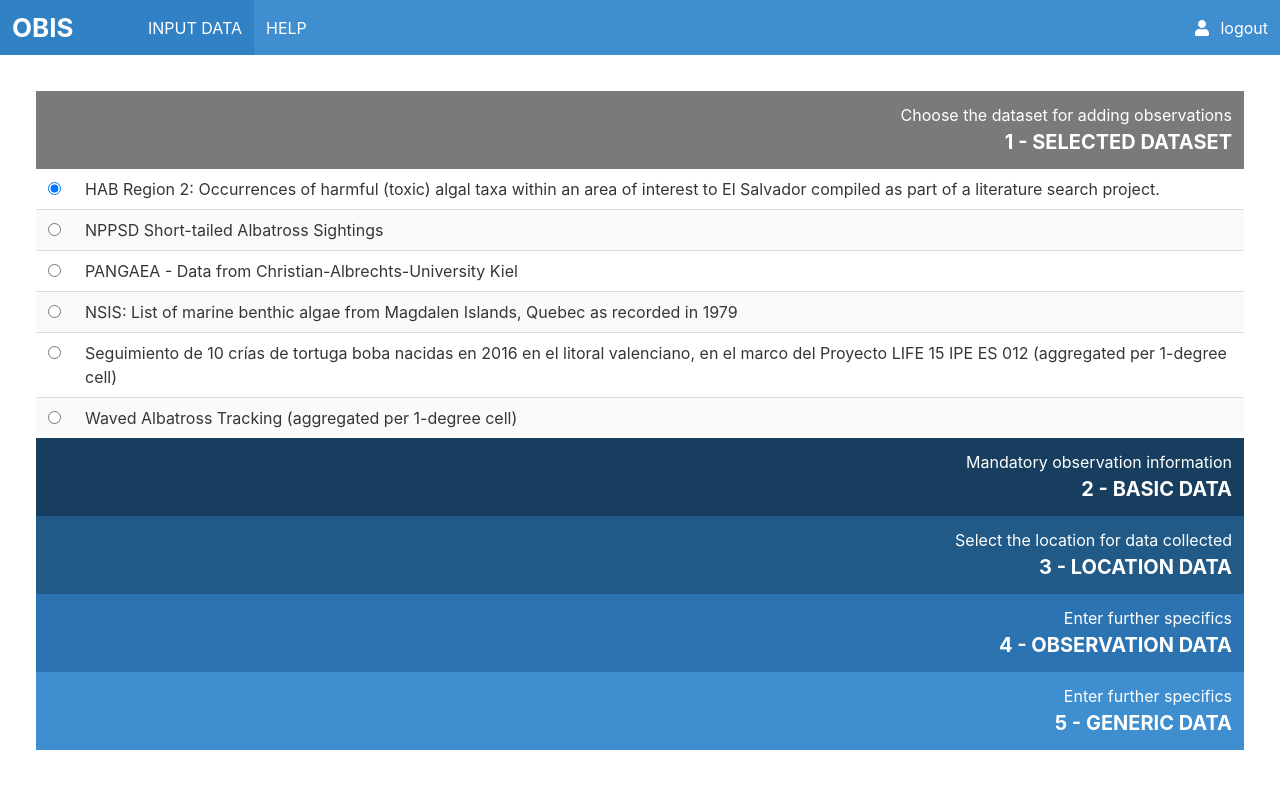
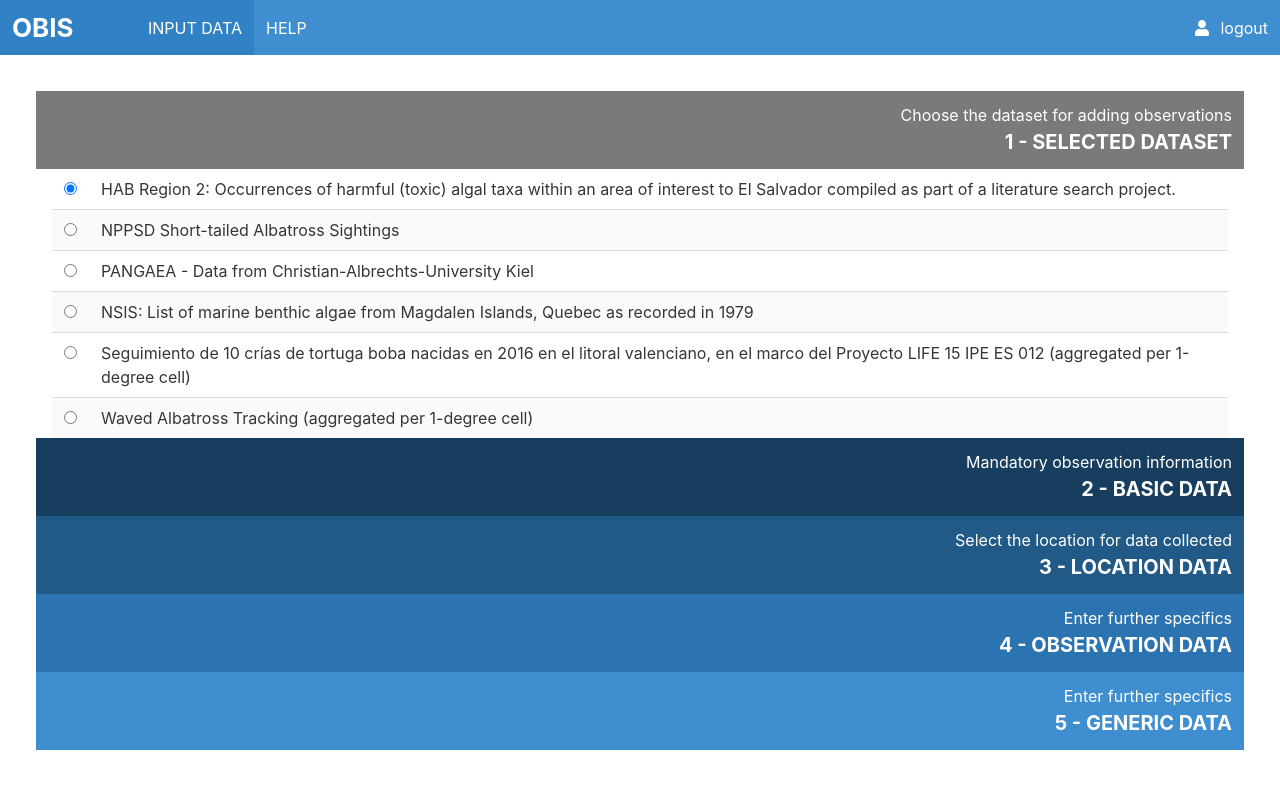
Before and after one commit to iobis/smalldata, a React (Create React App) app in the folder occurrences-app/: page /input-data/new in a window 1280 px wide. Shown: the top 788 px of the page. Built offline with nearby package versions, Linux system fonts and the light colour scheme.

Commit message:
Add padding to left and right for dataset selection

```diff
--- /dev/null
+++ b/occurrences-app/src/components/pages/Occurrence/SelectedDataset/SelectedDataset.scss
@@ -0,0 +1,4 @@
+.selected-dataset {
+  padding-right: 1rem;
+  padding-left: 1rem;
+}
--- a/occurrences-app/src/index.scss
+++ b/occurrences-app/src/index.scss
@@ -3,6 +3,7 @@ $section-padding: 0.5rem;
 @import '../../node_modules/bulma/bulma';
 @import 'components/layout/Divider';
 @import 'components/pages/Occurrence/StepHeader';
+@import 'components/pages/Occurrence/SelectedDataset/SelectedDataset';
 
 body {
   margin: 0;
```
